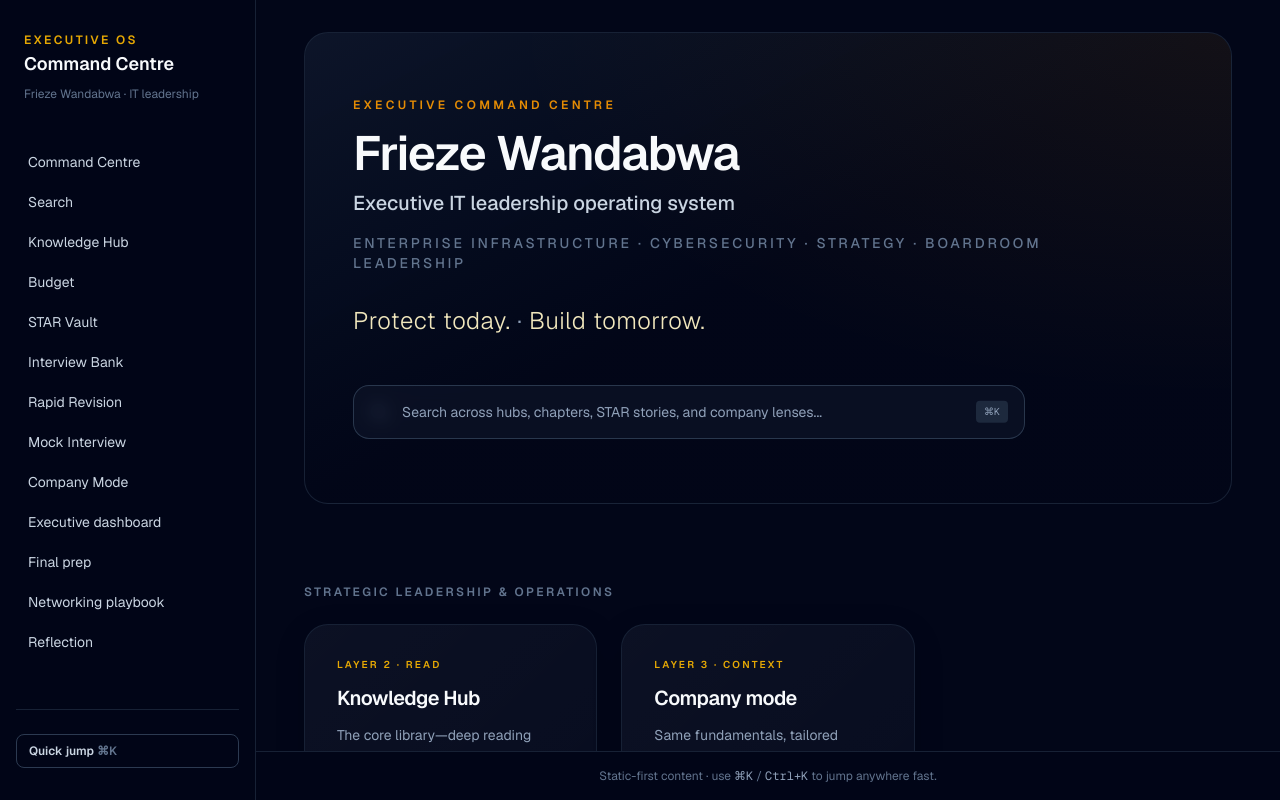
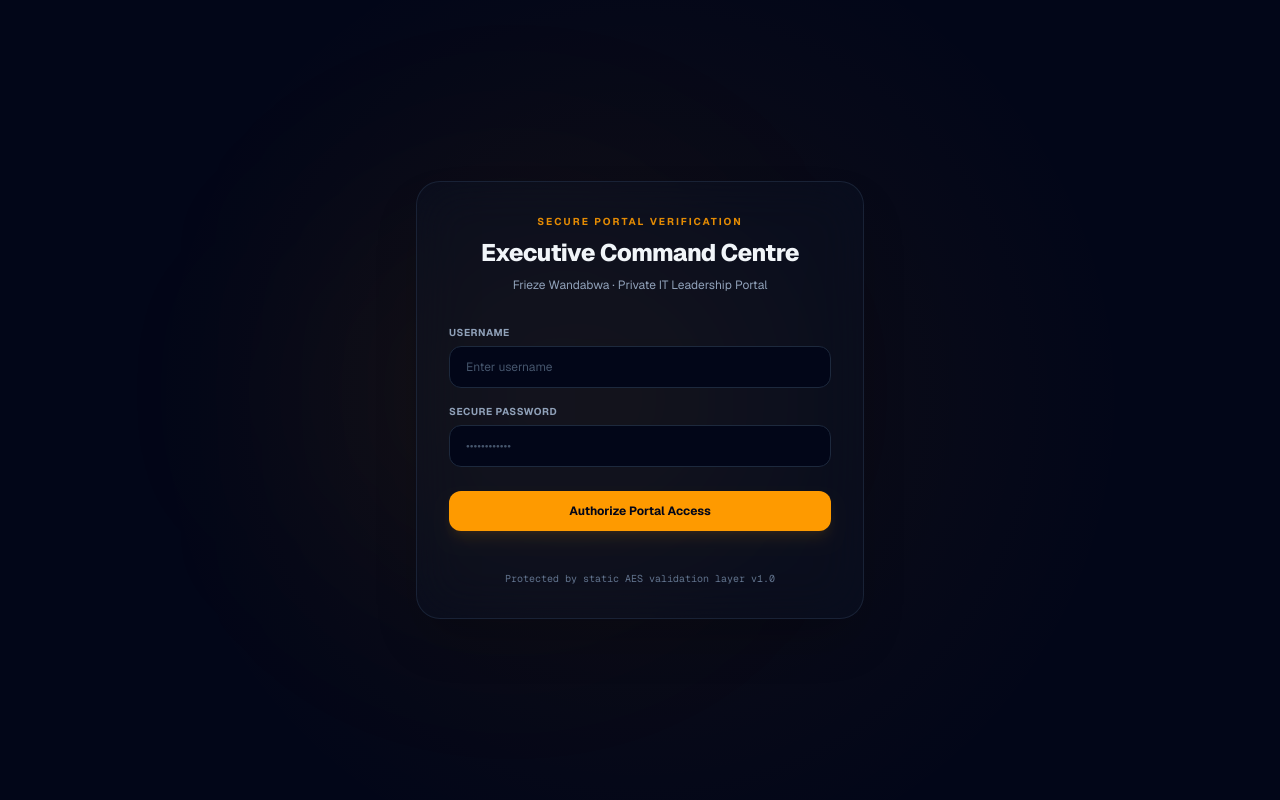
Before and after one commit to FRIEZEWANDABWA/jobrehersal, a Next.js app: page / in a window 1280 px wide. Built offline with nearby package versions, Linux system fonts and the light colour scheme.

Commit message:
feat: added secure executive login protection to AppShell wrapper

```diff
--- a/components/AppShell.tsx
+++ b/components/AppShell.tsx
@@ -28,8 +28,125 @@ function paletteReducer(
   }
 }
 
+function LoginScreen({ onLogin }: { onLogin: () => void }) {
+  const [username, setUsername] = useState("");
+  const [password, setPassword] = useState("");
+  const [error, setError] = useState("");
+  const [loading, setLoading] = useState(false);
+
+  const handleSubmit = (e: React.FormEvent) => {
+    e.preventDefault();
+    setError("");
+    setLoading(true);
+
+    setTimeout(() => {
+      if (username.trim() === "Frieze" && password === "Hakuna123") {
+        localStorage.setItem("executive_os_session", "authorized_frieze_v1");
+        onLogin();
+      } else {
+        setError("Invalid authorization credentials.");
+        setLoading(false);
+      }
+    }, 800);
+  };
+
+  return (
+    <div className="relative flex min-h-dvh items-center justify-center bg-slate-950 px-4 py-12 overflow-hidden">
+      {/* Background radial ambient light */}
+      <div className="absolute inset-0 pointer-events-none bg-[radial-gradient(circle_at_center,rgba(245,158,11,0.06),transparent_65%)]" />
+      <div className="absolute top-1/4 left-1/4 w-96 h-96 bg-amber-500/5 rounded-full blur-[120px] pointer-events-none" />
+
+      <motion.div
+        initial={{ opacity: 0, y: 20 }}
+        animate={{ opacity: 1, y: 0 }}
+        transition={{ duration: 0.6, ease: "easeOut" }}
+        className="z-10 w-full max-w-md space-y-8 rounded-3xl border border-slate-800/80 bg-slate-900/30 p-8 backdrop-blur-xl shadow-2xl"
+      >
+        <div className="text-center space-y-2">
+          <p className="text-[10px] font-bold uppercase tracking-[0.2em] text-amber-500/90">
+            Secure Portal Verification
+          </p>
+          <h2 className="text-2xl font-extrabold tracking-tight text-slate-100">
+            Executive Command Centre
+          </h2>
+          <p className="text-xs text-slate-400">
+            Frieze Wandabwa · Private IT Leadership Portal
+          </p>
+        </div>
+
+        <form onSubmit={handleSubmit} className="mt-8 space-y-6">
+          {error && (
+            <motion.div
+              initial={{ opacity: 0, scale: 0.95 }}
+              animate={{ opacity: 1, scale: 1 }}
+              className="rounded-xl border border-rose-500/20 bg-rose-500/10 p-3.5 text-center text-xs font-semibold text-rose-400"
+            >
+              ⚠️ {error}
+            </motion.div>
+          )}
+
+          <div className="space-y-4">
+            <div>
+              <label className="block text-[10px] font-bold uppercase tracking-wider text-slate-400 mb-1.5">
+                Username
+              </label>
+              <input
+                type="text"
+                required
+                value={username}
+                onChange={(e) => setUsername(e.target.value)}
+                placeholder="Enter username"
+                className="w-full bg-slate-950 border border-slate-800 rounded-xl px-4 py-3 text-xs text-slate-200 placeholder-slate-600 focus:outline-none focus:border-amber-500/40 transition"
+              />
+            </div>
+
+            <div>
+              <label className="block text-[10px] font-bold uppercase tracking-wider text-slate-400 mb-1.5">
+                Secure Password
+              </label>
+              <input
+                type="password"
+                required
+                value={password}
+                onChange={(e) => setPassword(e.target.value)}
+                placeholder="••••••••••••"
+                className="w-full bg-slate-950 border border-slate-800 rounded-xl px-4 py-3 text-xs text-slate-200 placeholder-slate-600 focus:outline-none focus:border-amber-500/40 transition"
+              />
+            </div>
+          </div>
+
+          <button
+            type="submit"
+            disabled={loading}
+            className="w-full bg-amber-500 hover:bg-amber-600 text-slate-950 font-bold py-3 px-4 rounded-xl transition text-xs flex items-center justify-center gap-2 shadow-lg shadow-amber-500/10 disabled:opacity-50"
+          >
+            {loading ? (
+              <span className="flex items-center gap-1.5">
+                <svg className="animate-spin h-3 w-3 text-slate-950" fill="none" viewBox="0 0 24 24">
+                  <circle className="opacity-25" cx="12" cy="12" r="10" stroke="currentColor" strokeWidth="4" />
+                  <path className="opacity-75" fill="currentColor" d="M4 12a8 8 0 018-8V0C5.373 0 0 5.373 0 12h4zm2 5.291A7.962 7.962 0 014 12H0c0 3.042 1.135 5.824 3 7.938l3-2.647z" />
+                </svg>
+                Verifying Credentials...
+              </span>
+            ) : (
+              "Authorize Portal Access"
+            )}
+          </button>
+        </form>
+
+        <div className="pt-2 text-center">
+          <p className="text-[10px] text-slate-500 font-mono">
+            Protected by static AES validation layer v1.0
+          </p>
+        </div>
+      </motion.div>
+    </div>
+  );
+}
+
 export function AppShell({ children }: { children: React.ReactNode }) {
   const pathname = usePathname();
+  const [isAuthorized, setIsAuthorized] = useState<boolean | null>(null);
   const [palette, dispatchPalette] = useReducer(paletteReducer, {
     open: false,
     instanceKey: 0,
@@ -42,6 +159,16 @@ export function AppShell({ children }: { children: React.ReactNode }) {
 
   const openDrawer = useCallback(() => setDrawerOpen(true), []);
   const closeDrawer = useCallback(() => setDrawerOpen(false), []);
+
+  useEffect(() => {
+    // Validate session in localStorage
+    const savedSession = localStorage.getItem("executive_os_session");
+    if (savedSession === "authorized_frieze_v1") {
+      setIsAuthorized(true);
+    } else {
+      setIsAuthorized(false);
+    }
+  }, []);
 
   useEffect(() => {
     const onKey = (e: KeyboardEvent) => {
@@ -60,6 +187,23 @@ export function AppShell({ children }: { children: React.ReactNode }) {
     pathname === "/star-vault" ||
     pathname === "/rapid-revision" ||
     (pathname.startsWith("/knowledge/") && pathname.split("/").length > 3);
+
+  // If authorization status is still being fetched from localStorage, show a blank loader to prevent flashes
+  if (isAuthorized === null) {
+    return (
+      <div className="min-h-dvh w-full bg-slate-950 flex items-center justify-center">
+        <svg className="animate-spin h-6 w-6 text-amber-500" fill="none" viewBox="0 0 24 24">
+          <circle className="opacity-25" cx="12" cy="12" r="10" stroke="currentColor" strokeWidth="4" />
+          <path className="opacity-75" fill="currentColor" d="M4 12a8 8 0 018-8V0C5.373 0 0 5.373 0 12h4zm2 5.291A7.962 7.962 0 014 12H0c0 3.042 1.135 5.824 3 7.938l3-2.647z" />
+        </svg>
+      </div>
+    );
+  }
+
+  // If the user is not authorized, prompt them to login
+  if (!isAuthorized) {
+    return <LoginScreen onLogin={() => setIsAuthorized(true)} />;
+  }
 
   return (
     <>
@@ -107,6 +251,17 @@ export function AppShell({ children }: { children: React.ReactNode }) {
               >
                 Quick jump <span className="text-slate-500">⌘K</span>
               </button>
+
+              {/* Sign out link */}
+              <button
+                onClick={() => {
+                  localStorage.removeItem("executive_os_session");
+                  setIsAuthorized(false);
+                }}
+                className="w-full text-left px-3 py-1.5 text-rose-400/85 hover:text-rose-300 text-xs font-medium tracking-wide transition"
+              >
+                🔒 Lock Portal
+              </button>
             </div>
           </aside>
         )}
@@ -124,13 +279,22 @@ export function AppShell({ children }: { children: React.ReactNode }) {
                     Executive IT leadership OS
                   </p>
                 </Link>
-                <div className="flex shrink-0 flex-col items-end gap-2">
+                <div className="flex shrink-0 items-center gap-3">
                   <button
                     type="button"
                     onClick={openPalette}
                     className="rounded-lg border border-slate-700/90 px-2.5 py-1.5 text-[11px] font-semibold text-slate-300 hover:border-amber-500/45 hover:text-white"
                   >
                     ⌘K
+                  </button>
+                  <button
+                    onClick={() => {
+                      localStorage.removeItem("executive_os_session");
+                      setIsAuthorized(false);
+                    }}
+                    className="text-xs text-rose-400 border border-rose-500/20 bg-rose-500/5 px-2.5 py-1.5 rounded-lg font-bold"
+                  >
+                    Lock
                   </button>
                 </div>
               </div>
@@ -176,11 +340,17 @@ export function AppShell({ children }: { children: React.ReactNode }) {
 
           {/* Standard Footer (Only visible when NOT in reading mode) */}
           {!isReadingMode && (
-            <footer className="shrink-0 border-t border-slate-800/80 bg-slate-950/95 px-4 py-4 text-center text-xs text-slate-500 sm:px-6 lg:px-12 z-20 relative">
-              Static-first content · use{" "}
-              <span className="font-mono text-slate-400">⌘K</span> /{" "}
-              <span className="font-mono text-slate-400">Ctrl+K</span> to jump anywhere
-              fast.
+            <footer className="shrink-0 border-t border-slate-800/80 bg-slate-950/95 px-4 py-4 text-center text-xs text-slate-500 sm:px-6 lg:px-12 z-20 relative flex items-center justify-between">
+              <span>Static-first content · use <span className="font-mono text-slate-400">⌘K</span> to jump anywhere fast.</span>
+              <button
+                onClick={() => {
+                  localStorage.removeItem("executive_os_session");
+                  setIsAuthorized(false);
+                }}
+                className="text-rose-400 hover:text-rose-300 font-semibold tracking-wide transition text-[10px]"
+              >
+                🔒 LOCK PORTAL
+              </button>
             </footer>
           )}
         </div>
```
